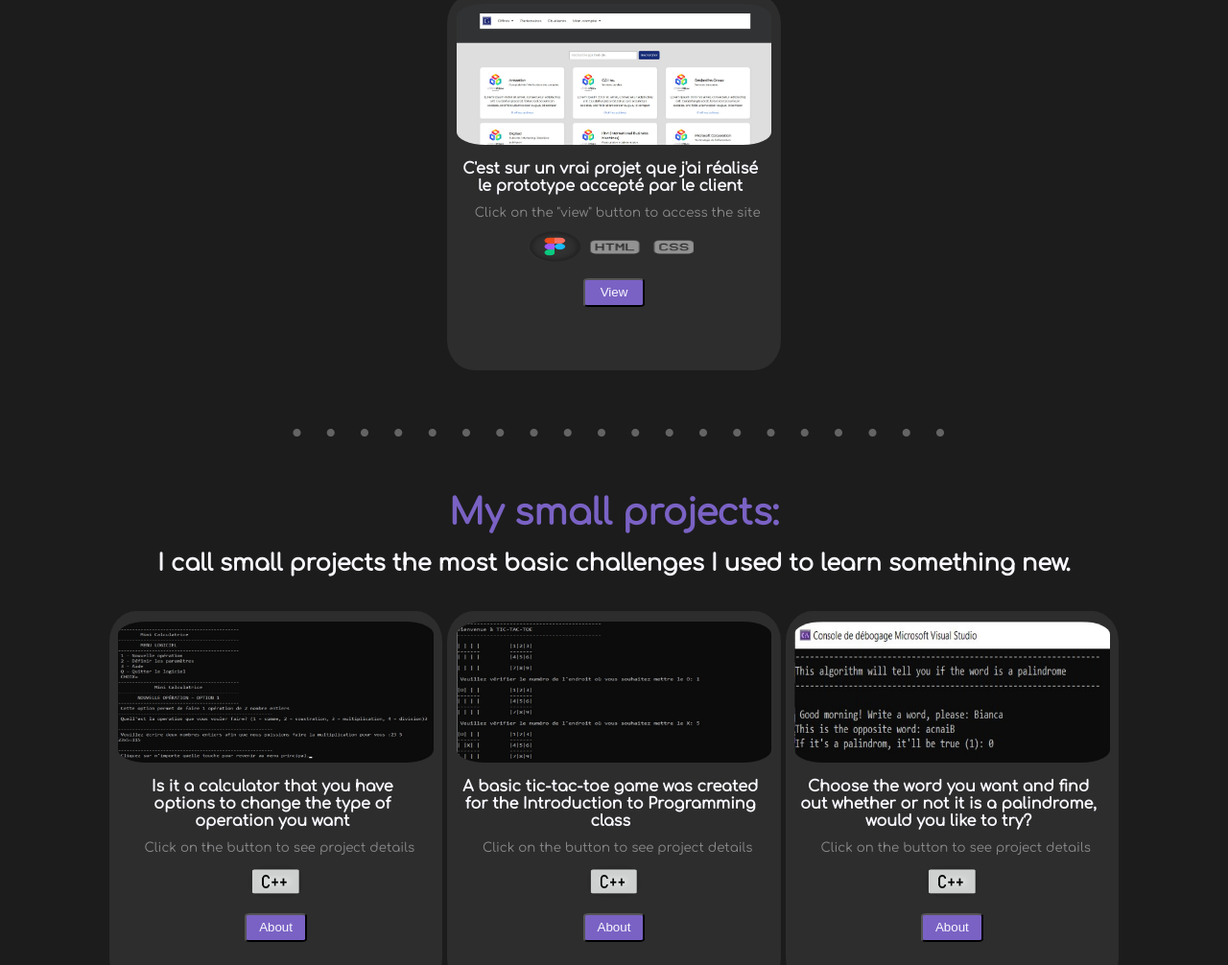
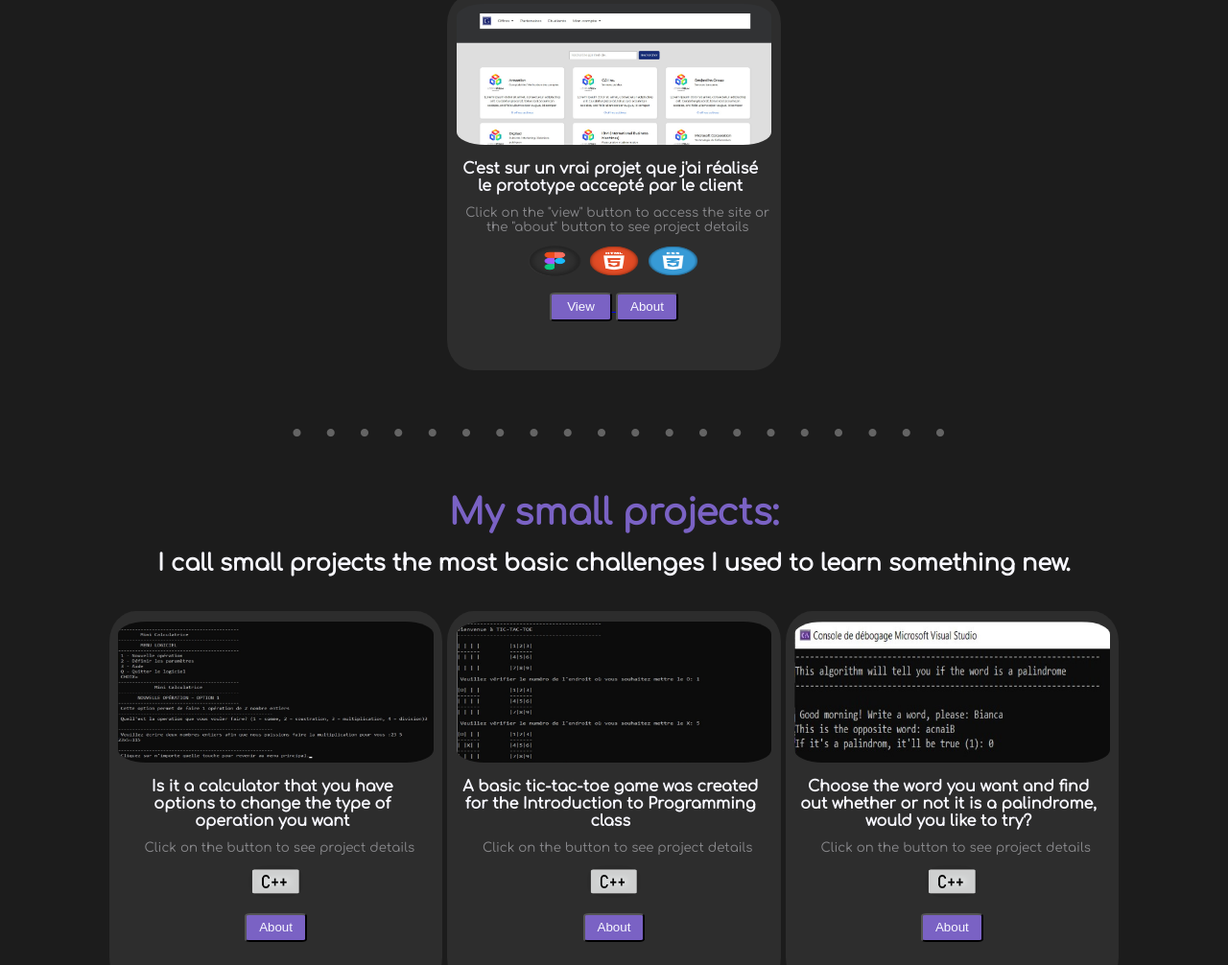
Before and after one commit to BFN100/My_Portfolio_, a plain HTML site: page my_projects.html in a window 1280 px wide. Shown: the part 1306-2312 px from the top of the page at 96% size. Drawn offline with Linux system fonts and the light colour scheme; a web font is replaced by a local one.

Commit message:
Add files via upload

```diff
--- a/my_projects.html
+++ b/my_projects.html
@@ -155,13 +155,16 @@
         <div class="project">
             <img class="main_img" src="images/My_Final_Project.jpg">
             <h4>C'est sur un vrai projet que j'ai réalisé le prototype accepté par le client</h4>
-            <p>Click on the "view" button to access the site</p>
+            <p>Click on the "view" button to access the site or the "about" button to see project details</p>
             <img class="langue_icon" src="images/Figma.png" />
-            <img class="langue_icon" src="images/html_icon.png" />
-            <img class="langue_icon" src="images/css-icon.png" />
+            <img class="langue_icon" src="images/html.png" />
+            <img class="langue_icon" src="images/css.png" />
             </br>
+            <a href="http://stageemploi.institutgrassetinfo.com:4060/">
+                <input class="button" type="button" value="View">
+            </a>
             <a href="https://github.com/BFN100/Internship-and-Employment-Project">
-                <input class="button" type="button" value="View">
+                <input class="button" type="button" value="About">
             </a>
         </div>
         <p>. . . . . . . . . . . . . . . . . . . .</p>
```
